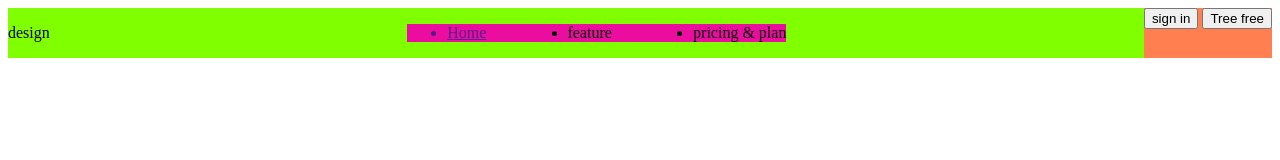
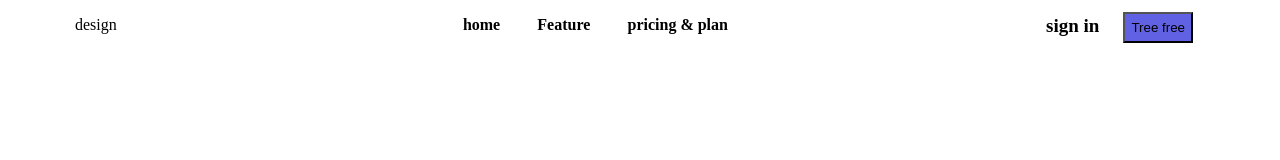
Before and after one commit to KhadijaMakkaoui/Contact-and-landing-page-of-desi.gn-website, a plain HTML site: page contact.html in a window 1280 px wide. Drawn offline with Linux system fonts and the light colour scheme.

Commit message:
centrer header et ajouter nouvelle propieter

```diff
--- a/Style.css
+++ b/Style.css
@@ -1,20 +1,59 @@
 *{
     box-sizing: border-box;
 }
+
+body{
+    margin: 0;
+    padding: 0;
+}
+
 .header-all{
     display: flex;
-    background-color: chartreuse;
+
     justify-content: space-between;
+    padding-left: 75px;
+    padding-right: 75px;
+
+
 }
 .header-button{
    /* display: flex; */
-   background-color: coral;
+
+
+   padding:12px;
    /* width: 100%; */
    /* justify-content: flex-end; */
 }
 .header-ul{
     display: flex;
-    background-color: rgb(235, 12, 160);
-    width: 30%;
+
+
+    width: 27%;
     justify-content: space-between;
+    list-style: none;
+
 }
+.header-link{
+    margin-right: 20px;
+    text-decoration: none;
+    color: black;
+    font-weight: 700;
+    font-size: 19px;
+
+
+
+}
+.header-b2{
+    padding: 6px;
+    background-color: rgb(97, 97, 228);
+
+
+}
+li a{
+    text-decoration: none;
+    color: black;
+    font-weight: 700;
+}
+.header-p{
+
+}
--- a/contact.html
+++ b/contact.html
@@ -13,14 +13,14 @@
                 <p class="header-p">design</p>
 
                 <ul class="header-ul">
-                     <a href=""> <li>Home</li></a>
-                     <a> <li>feature</li></a>
-                     <a><li>pricing & plan</li></a>
+                    <li><a href="">home</a></li>
+                    <li><a href="">Feature</a></li>
+                    <li><a href="">pricing & plan</a></li>
                 </ul>
 
             <div class="header-button">
-                <button>sign in</button>
-                <button>Tree free</button>
+                 <a class="header-link" href="#">sign in</a>
+                <button class="header-b2">Tree free</button>
             </div>
         </div>
     </header>
```
